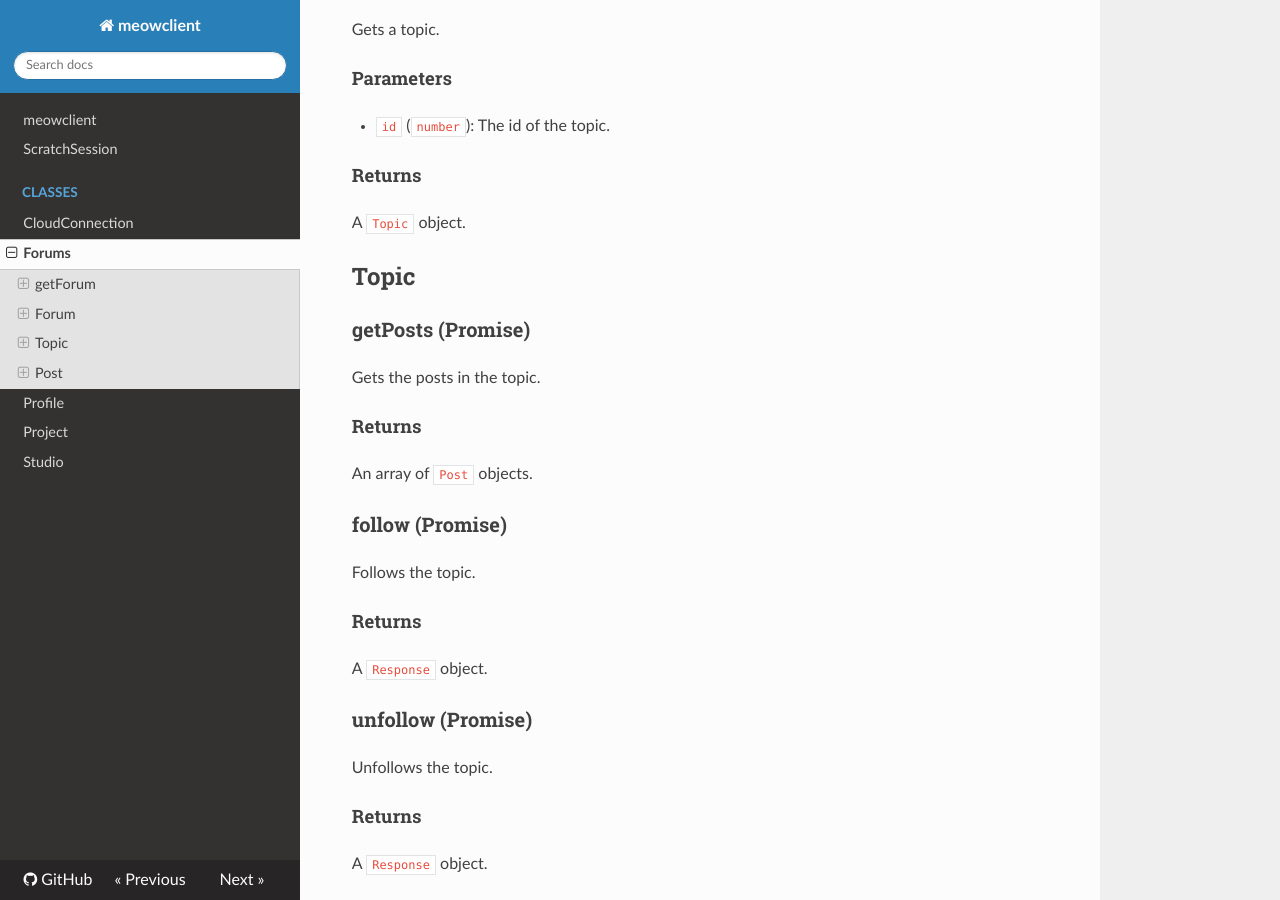
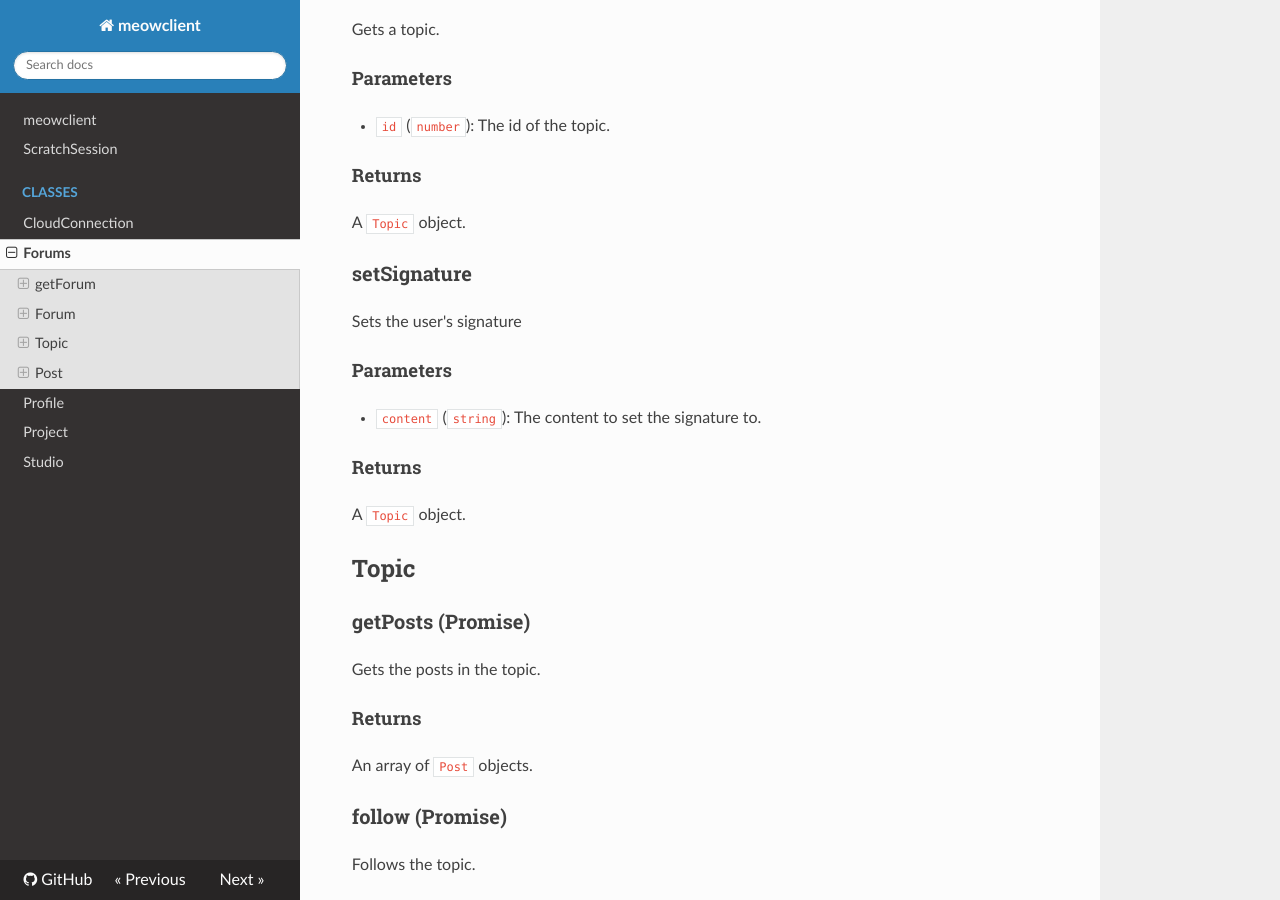
Before and after one commit to webdev03/meowclient, an MkDocs documentation site: the page built from docs/pages/classes/Forums.md, in a window 1280 px wide and 900 px high, scrolled down 795 px. Built offline with MkDocs 1.6.1, drawn with Linux system fonts in a browser that asks for light colours; nearby versions of some CDN libraries.

Commit message:
add in docs

```diff
--- a/docs/pages/classes/Forums.md
+++ b/docs/pages/classes/Forums.md
@@ -31,6 +31,18 @@
 #### Parameters
 
 - `id` (`number`): The id of the topic.
+
+#### Returns
+
+A `Topic` object.
+
+### setSignature
+
+Sets the user's signature
+
+#### Parameters
+
+- `content` (`string`): The content to set the signature to.
 
 #### Returns
 
```
